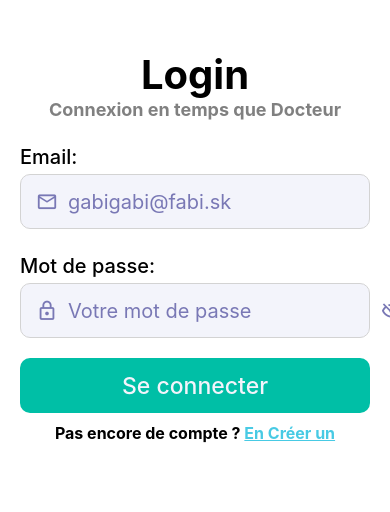
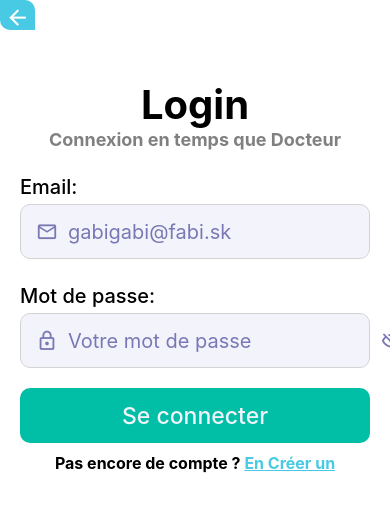
Before and after one commit to lilsis01234/Dokotera-oh, a React Native app in the folder front/: screen /LoginDoctorScreen in a window 390 px wide. Shown: the top 512 px of the page. Built offline with nearby package versions, Linux system fonts and the light colour scheme.

Commit message:
add button go back component

```diff
--- /dev/null
+++ b/front/components/ButtonGoBack/ButtonGoBack.jsx
@@ -0,0 +1,20 @@
+import React from "react";
+import { s } from "./ButtonGoBack.style";
+import { TouchableOpacity } from "react-native";
+import { useNavigation } from "@react-navigation/native";
+import Icon from "react-native-vector-icons/MaterialCommunityIcons";
+
+export const ButtonGoBack = () => {
+
+    const backnavigate = useNavigation();
+
+    return (
+    <TouchableOpacity
+      style={s.butGoBack}
+      >
+      <Icon
+        onPress={() => backnavigate.goBack()}
+        style={s.iconBack} name="arrow-left"/>
+    </TouchableOpacity>
+  );
+};
--- /dev/null
+++ b/front/components/ButtonGoBack/ButtonGoBack.style.js
@@ -0,0 +1,20 @@
+import { StyleSheet } from "react-native";
+import COLORS from "../../theme";
+
+export const s = StyleSheet.create({
+  butGoBack: {
+    fontSize: 20,
+    backgroundColor: null,
+  },
+  iconBack: {
+    padding: 5,
+    color: "white",
+    width: 35,
+    height: 30,
+    fontSize: 25,
+    backgroundColor: COLORS.pricipalaColorBlue,
+    borderTopRightRadius: 10,
+    borderBottomLeftRadius: 10,
+  },
+
+});
--- a/front/screens/HomeScreen.jsx
+++ b/front/screens/HomeScreen.jsx
@@ -3,10 +3,12 @@ import React from "react";
 import { Text, View } from "react-native";
 import COLORS from "../theme";
 import { styles } from "./HomeScreen.style";
+import { ButtonGoBack } from "../components/ButtonGoBack/ButtonGoBack";
 
 const HomeScreen = ({ navigation }) => {
   return (
     <View style={styles.container}>
+      <ButtonGoBack/>
       <Text></Text>
     </View>
   );
--- a/front/screens/Login.jsx
+++ b/front/screens/Login.jsx
@@ -6,14 +6,9 @@ import { styles } from "./Login.style";
 import ButtonRegister from "../components/Buttons/ButtonRegister";
 
 const Login = ({ navigation }) => {
+
   return (
     <>
-      <View className="flex-row justify-start">
-        <TouchableOpacity className="bg-yellow p-2 rounded-tr-2xl ml-4">
-          🤚
-        </TouchableOpacity>
-      </View>
-
       <View style={styles.container}>
         <View style={styles.textContainer}>
           <Text style={styles.loginText}>Se connecter en temps que</Text>
--- a/front/screens/Login.style.js
+++ b/front/screens/Login.style.js
@@ -5,7 +5,7 @@ export const styles = StyleSheet.create({
   container: {
     flex: 1,
     // backgroundColor: COLORS.pricipalaColorBlue,
-    backgroundColor: "white",
+    backgroundColor: COLORS.light,
     padding: 20,
   },
 
--- a/front/screens/LoginDoctorScreen.jsx
+++ b/front/screens/LoginDoctorScreen.jsx
@@ -13,6 +13,8 @@ import Input from "../components/Input/Input";
 import { style } from "../components/Input/Input.style";
 import ButtonRegister from "../components/Buttons/ButtonRegister";
 import Loader from "../components/Loader/Loader";
+
+import { ButtonGoBack } from "../components/ButtonGoBack/ButtonGoBack";
 
 const LoginDoctorScreen = ({ navigation }) => {
   const [inputs, setInputs] = React.useState({
@@ -75,19 +77,36 @@ const LoginDoctorScreen = ({ navigation }) => {
   const handleError = (errorMessage, input) => {
     setErrors((prevState) => ({ ...prevState, [input]: errorMessage }));
   };
+
+
   return (
     <SafeAreaView style={{ backgroundColor: "white", flex: 1 }}>
       <Loader visible={loading} />
+      <ButtonGoBack/>
       <ScrollView
         contentContainerStyle={{
           padding: 50,
           paddingHorizontal: 20,
         }}
       >
-        <Text style={{ color: "black", fontSize: 40, fontWeight: "bold", textAlign: "center" }}>
+        <Text
+          style={{
+            color: "black",
+            fontSize: 40,
+            fontWeight: "bold",
+            textAlign: "center",
+          }}
+        >
           Login
         </Text>
-        <Text style={{ color: "grey", fontSize: 18, fontWeight: "bold", textAlign: "center" }}>
+        <Text
+          style={{
+            color: "grey",
+            fontSize: 18,
+            fontWeight: "bold",
+            textAlign: "center",
+          }}
+        >
           Connexion en temps que Docteur
         </Text>
 
@@ -118,8 +137,15 @@ const LoginDoctorScreen = ({ navigation }) => {
             onPress={() => navigation.navigate("RegistrationScreen")}
             style={style.loginLink}
           >
-
-            Pas encore de compte ? <Text style={{color: COLORS.pricipalaColorBlue,textDecorationLine: 'underline'}}>En Créer un</Text>
+            Pas encore de compte ?{" "}
+            <Text
+              style={{
+                color: COLORS.pricipalaColorBlue,
+                textDecorationLine: "underline",
+              }}
+            >
+              En Créer un
+            </Text>
           </Text>
         </View>
       </ScrollView>
--- a/front/screens/LoginPatientScreen.jsx
+++ b/front/screens/LoginPatientScreen.jsx
@@ -13,6 +13,7 @@ import Input from "../components/Input/Input";
 import { style } from "../components/Input/Input.style";
 import ButtonRegister from "../components/Buttons/ButtonRegister";
 import Loader from "../components/Loader/Loader";
+import { ButtonGoBack } from "../components/ButtonGoBack/ButtonGoBack";
 
 const LoginPatientScreen = ({ navigation }) => {
   const [inputs, setInputs] = React.useState({
@@ -78,6 +79,7 @@ const LoginPatientScreen = ({ navigation }) => {
   return (
     <SafeAreaView style={[{ backgroundColor: "white", flex: 1 }]}>
       <Loader visible={loading} />
+      <ButtonGoBack/>
       <ScrollView
         contentContainerStyle={[{
           padding: 50,
--- a/front/screens/RegisterScreen.jsx
+++ b/front/screens/RegisterScreen.jsx
@@ -13,6 +13,7 @@ import Input from "../components/Input/Input";
 import { style } from "../components/Input/Input.style";
 import ButtonRegister from "../components/Buttons/ButtonRegister";
 import Loader from "../components/Loader/Loader";
+import { ButtonGoBack } from "../components/ButtonGoBack/ButtonGoBack";
 
 const RegisterScreen = ({ navigation }) => {
   const [inputs, setInputs] = React.useState({
@@ -81,6 +82,7 @@ const RegisterScreen = ({ navigation }) => {
   };
   return (
     <SafeAreaView style={{ backgroundColor: "white", flex: 1 }}>
+      <ButtonGoBack/>
       <Loader visible={loading} />
       <ScrollView
         contentContainerStyle={{
```
